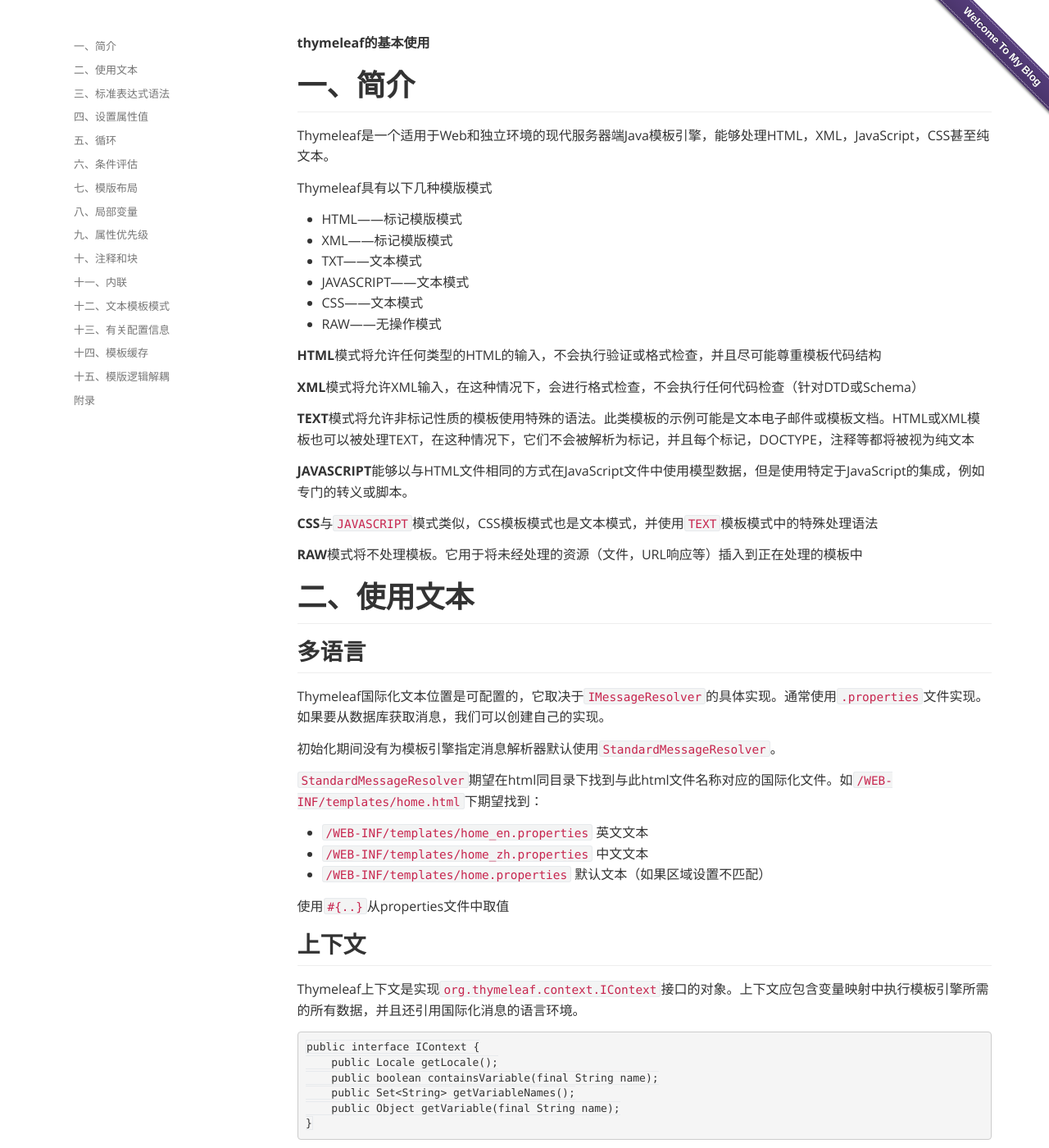
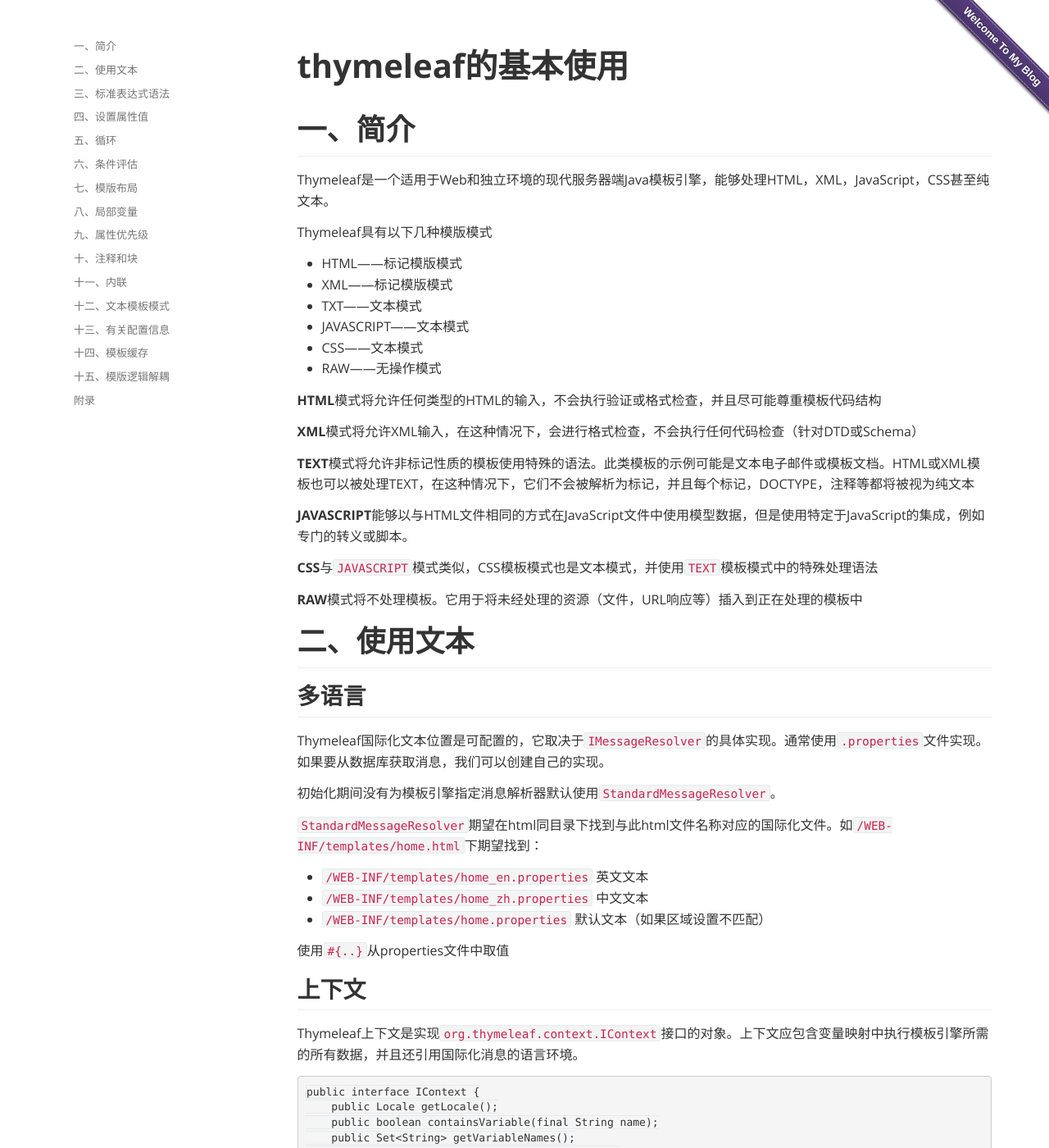
Before and after one commit to MyNameLancelot/MyNameLancelot.github.io, a Jekyll site: the page built from _posts/2018-08-29-thymeleaf.md, in a window 1280 px wide and 1400 px high. Shown: the whole window at 82% size. Built offline with Jekyll 4.4.1, drawn with Linux system fonts in a browser that asks for light colours.

Commit message:
wangyukun

```diff
--- a/assets/screen.css
+++ b/assets/screen.css
@@ -8,9 +8,10 @@
 }
 
 .pagetitle{
-	margin:0 auto;
 	font-weight: bold;
 	font-family: Open Sans;
+	font-size: 40px;
+	line-height: 80px;
 }
 
 .container {
```
